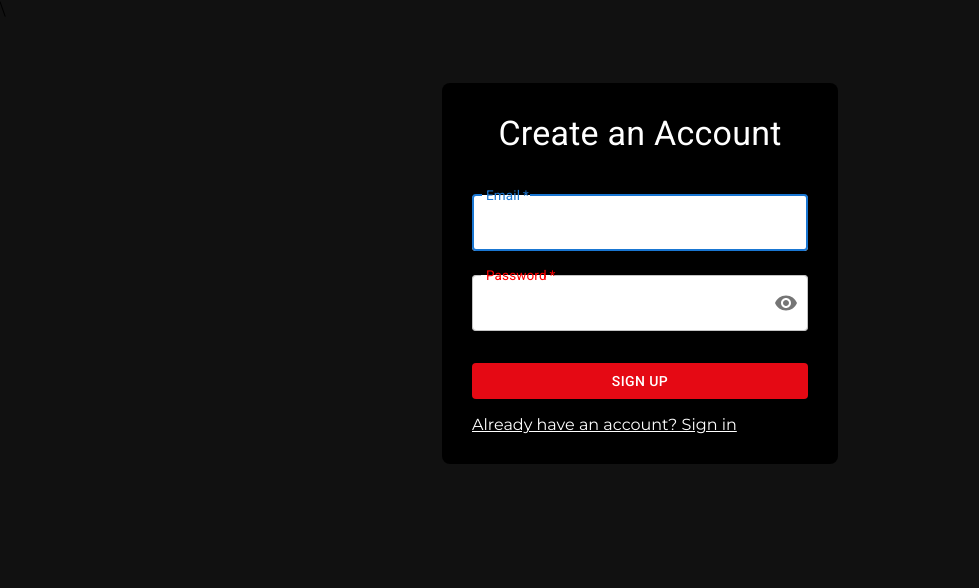
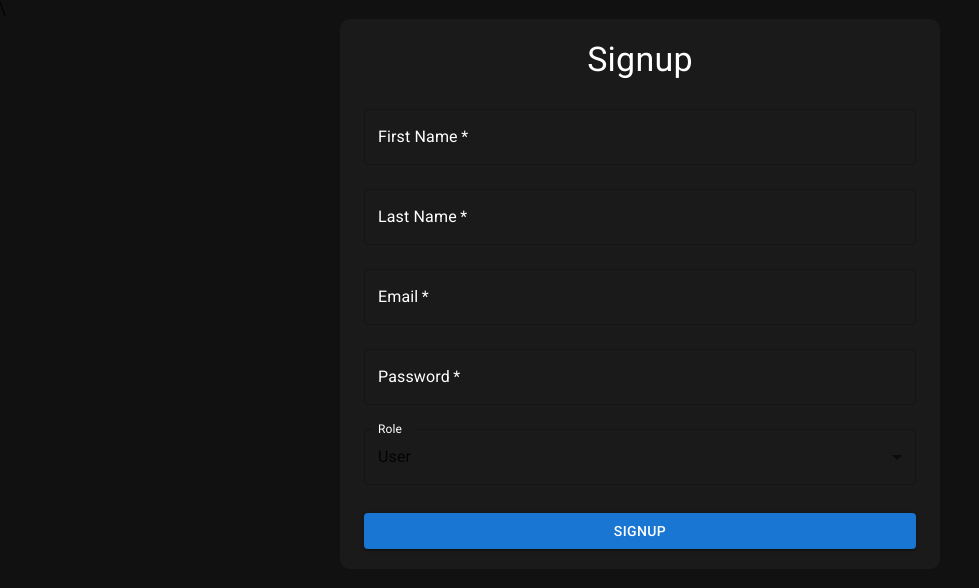
Before and after one commit to Suyashaa14/MRWRA-frontend, a React (Create React App) app: page / in a window 1280 px wide. Shown: the top 588 px of the page, without its empty margins (0-979 px from the left). Built offline with nearby package versions, Linux system fonts and the light colour scheme.

Commit message:
login and signup basic api calls and format finished

```diff
--- a/src/Pages/Login.js
+++ b/src/Pages/Login.js
@@ -1,137 +1,66 @@
-import React, { useState } from "react";
-import { useNavigate } from "react-router-dom";
-import axios from "axios";
-import {
-  TextField,
-  Button,
-  Typography,
-  Container,
-  Box,
-  Snackbar,
-  IconButton,
-  InputAdornment,
-} from "@mui/material";
-import MuiAlert from "@mui/material/Alert";
-import { Visibility, VisibilityOff } from "@mui/icons-material";
+import React, { useState } from 'react';
+import { TextField, Button, Typography, Container, Box } from '@mui/material';
+import axios from 'axios';
 
-function Login() {
-  const navigate = useNavigate();
-  const [formData, setFormData] = useState({
-    email: "",
-    password: "",
-  });
-  const [error, setError] = useState("");
-  const [showPassword, setShowPassword] = useState(false);
-
-  const handleChange = (e) => {
-    const { name, value } = e.target;
-    setFormData((prevData) => ({
-      ...prevData,
-      [name]: value,
-    }));
-  };
+const LoginForm = () => {
+  const [email, setEmail] = useState('');
+  const [password, setPassword] = useState('');
+  const [error, setError] = useState('');
 
   const handleSubmit = async (e) => {
     e.preventDefault();
-    setError(""); // Clear previous error message
 
     try {
-      const response = await axios.post("/api/login", formData);
-      // Assuming the backend returns a JWT token as response.data.token upon successful login
-      const token = response.data.token;
-      // Save the token in local storage
-      localStorage.setItem("token", token);
-      // Navigate to the home page
-      navigate("/home");
+      const response = await axios.post('http://localhost:8005/auth/login', {
+        email,
+        password,
+        role: 'user', // You can set the default role here or dynamically based on user selection
+      });
+
+      const { token } = response.data;
+      localStorage.setItem('token', token);
+
     } catch (error) {
-      console.error("Login failed:", error);
-      setError("Invalid email or password"); // Set error message for failed login
+      setError('Invalid Credentials. Please try again.');
     }
   };
 
-  const handleShowPassword = () => {
-    setShowPassword((prevShowPassword) => !prevShowPassword);
-  };
-
   return (
-    <Container component="main" maxWidth="xs">
-      <Box
-        sx={{
-          marginTop: 8,
-          display: "flex",
-          flexDirection: "column",
-          alignItems: "center",
-          backgroundColor: "black", // Set background color
-          padding: "30px",
-          borderRadius: "8px",
-        }}
-      >
-        <Typography component="h1" variant="h4" sx={{ color: "white" }}>
-          Sign In
-        </Typography>
-        <Box component="form" onSubmit={handleSubmit} sx={{ mt: 3 }}>
-          <TextField
-            fullWidth
-            margin="normal"
-            label="Email"
-            name="email"
-            type="email"
-            value={formData.email}
-            onChange={handleChange}
-            required
-            autoFocus
-            sx={{ backgroundColor: "white", borderRadius: "4px" }} // Set background color and styling
-          />
-          <TextField
-            fullWidth
-            margin="normal"
-            label="Password"
-            name="password"
-            type={showPassword ? "text" : "password"}
-            value={formData.password}
-            onChange={handleChange}
-            required
-            // Add InputProps to include the eye button
-            InputProps={{
-              endAdornment: (
-                <InputAdornment position="end">
-                  <IconButton onClick={handleShowPassword} edge="end">
-                    {showPassword ? <VisibilityOff /> : <Visibility />}
-                  </IconButton>
-                </InputAdornment>
-              ),
-            }}
-            sx={{ backgroundColor: "white", borderRadius: "4px" }} // Set background color and styling
-          />
-          <Button
-            type="submit"
-            fullWidth
-            variant="contained"
-            sx={{ mt: 3, mb: 2, backgroundColor: "#e50914" }} // Set button color
-          >
-            Sign In
-          </Button>
-          <a href="/" style={{ marginLeft: "auto", color: "white" }}>
-            Sign up
-          </a>
-        </Box>
-      </Box>
-      <Snackbar
-        open={!!error}
-        autoHideDuration={6000}
-        onClose={() => setError("")}
-        anchorOrigin={{ vertical: "top", horizontal: "center" }}
-      >
-        <MuiAlert
-          onClose={() => setError("")}
-          severity="error"
-          sx={{ width: "100%" }}
-        >
-          {error}
-        </MuiAlert>
-      </Snackbar>
+    <Container maxWidth="sm" sx={{ backgroundColor: '#1a1a1a', color: '#fff', padding: '20px', borderRadius: '10px' }}>
+      <Typography variant="h4" align="center" gutterBottom>
+        Login
+      </Typography>
+      <form onSubmit={handleSubmit}>
+        <TextField
+          label="Email"
+          variant="outlined"
+          fullWidth
+          margin="normal"
+          value={email}
+          onChange={(e) => setEmail(e.target.value)}
+          required
+          color="primary"
+          InputLabelProps={{ style: { color: '#fff' } }}
+        />
+        <TextField
+          label="Password"
+          variant="outlined"
+          fullWidth
+          margin="normal"
+          type="password"
+          value={password}
+          onChange={(e) => setPassword(e.target.value)}
+          required
+          color="primary"
+          InputLabelProps={{ style: { color: '#fff' } }}
+        />
+        <Button type="submit" variant="contained" fullWidth style={{ marginTop: '20px' }}>
+          Login
+        </Button>
+        {error && <Typography variant="body2" color="error" style={{ marginTop: '10px' }}>{error}</Typography>}
+      </form>
     </Container>
   );
-}
+};
 
-export default Login;
+export default LoginForm;
--- a/src/Pages/Signup.js
+++ b/src/Pages/Signup.js
@@ -1,162 +1,104 @@
-import React, { useState } from "react";
-import axios from "axios";
-import {
-  TextField,
-  Button,
-  Typography,
-  Container,
-  Box,
-  Snackbar,
-  IconButton,
-  InputAdornment,
-} from "@mui/material";
-import MuiAlert from "@mui/material/Alert";
-import { useNavigate } from "react-router-dom";
-import { Visibility, VisibilityOff } from "@mui/icons-material";
+import React, { useState } from 'react';
+import { TextField, Button, Typography, Container, MenuItem, Select, FormControl, InputLabel } from '@mui/material';
+import axios from 'axios';
 
 const Signup = () => {
-  const navigate = useNavigate();
-  const [formData, setFormData] = useState({
-    email: "",
-    password: "",
-  });
-
-  const [showPassword, setShowPassword] = useState(false);
-
-  const [snackbarOpen, setSnackbarOpen] = useState(false);
-  const [snackbarMessage, setSnackbarMessage] = useState("");
-  const [snackbarSeverity, setSnackbarSeverity] = useState("success");
-
-  const handleChange = (e) => {
-    setFormData({
-      ...formData,
-      [e.target.name]: e.target.value,
-    });
-  };
-
-  const handleShowPassword = () => {
-    setShowPassword((prevShowPassword) => !prevShowPassword);
-  };
+  const [firstName, setFirstName] = useState('');
+  const [lastName, setLastName] = useState('');
+  const [email, setEmail] = useState('');
+  const [password, setPassword] = useState('');
+  const [role, setRole] = useState('user'); // Default role is set to 'user'
+  const [error, setError] = useState('');
 
   const handleSubmit = async (e) => {
     e.preventDefault();
 
     try {
-      const response = await axios.post(
-        "http://127.0.0.1:5000/api/register",
-        formData
-      );
-      setSnackbarMessage("Account created successfully!");
-      setSnackbarSeverity("success");
-      setSnackbarOpen(true);
-      console.log(response.data); // Handle success
-
-      // Clear the form data after successful signup
-      setFormData({
-        email: "",
-        password: "",
+      // Send a POST request to your backend API endpoint for signup
+      const response = await axios.post('http://localhost:8005/auth/register', {
+        firstName,
+        lastName,
+        email,
+        password,
+        role,
       });
 
-      // Optionally, you can redirect to the login page after a delay (e.g., 2 seconds)
-      setTimeout(() => {
-        navigate("/login");
-      }, 2000);
+      // Handle successful signup response (if needed)
+      console.log(response.data);
+
+      // Optionally, you can redirect the user to a login page after successful signup
+      // Example: history.push('/login');
     } catch (error) {
-      setSnackbarMessage("Error creating account.");
-      setSnackbarSeverity("error");
-      setSnackbarOpen(true);
-      console.error(error); // Handle error
+      setError('Signup failed. Please try again.'); // Handle signup failure
     }
   };
 
-  const handleSnackbarClose = () => {
-    setSnackbarOpen(false);
-  };
-
   return (
-    <Container component="main" maxWidth="xs">
-      <Box
-        sx={{
-          marginTop: 8,
-          display: "flex",
-          flexDirection: "column",
-          alignItems: "center",
-          backgroundColor: "black",
-          padding: "30px",
-          borderRadius: "8px",
-        }}
-      >
-        <Typography component="h1" variant="h4" sx={{ color: "white" }}>
-          Create an Account
+    <Container maxWidth="sm" sx={{ backgroundColor: '#1a1a1a', color: '#fff', padding: '20px', borderRadius: '10px' }}>
+      <Typography variant="h4" align="center" gutterBottom>
+        Signup
       </Typography>
-        <Box component="form" onSubmit={handleSubmit} sx={{ mt: 3 }}>
+      <form onSubmit={handleSubmit}>
         <TextField
+          label="First Name"
+          variant="outlined"
           fullWidth
           margin="normal"
-            label="Email"
-            name="email"
-            type="email"
-            value={formData.email}
-            onChange={handleChange}
+          value={firstName}
+          onChange={(e) => setFirstName(e.target.value)}
           required
-            autoFocus
-            InputLabelProps={{
-              shrink: true,
-              sx: { color: "red", fontSize: "18px" }, // Adjust font size and color
-            }}
-            sx={{ backgroundColor: "white", borderRadius: "4px" }}
+          InputLabelProps={{ style: { color: '#fff' } }}
         />
         <TextField
+          label="Last Name"
+          variant="outlined"
           fullWidth
           margin="normal"
+          value={lastName}
+          onChange={(e) => setLastName(e.target.value)}
+          required
+          InputLabelProps={{ style: { color: '#fff' } }}
+        />
+        <TextField
+          label="Email"
+          variant="outlined"
+          fullWidth
+          margin="normal"
+          type="email"
+          value={email}
+          onChange={(e) => setEmail(e.target.value)}
+          required
+          InputLabelProps={{ style: { color: '#fff' } }}
+        />
+        <TextField
           label="Password"
-            name="password"
-            type={showPassword ? "text" : "password"}
-            value={formData.password}
-            onChange={handleChange}
+          variant="outlined"
+          fullWidth
+          margin="normal"
+          type="password"
+          value={password}
+          onChange={(e) => setPassword(e.target.value)}
           required
-            InputProps={{
-              endAdornment: (
-                <InputAdornment position="end">
-                  <IconButton onClick={handleShowPassword} edge="end">
-                    {showPassword ? <VisibilityOff /> : <Visibility />}
-                  </IconButton>
-                </InputAdornment>
-              ),
-            }}
-            InputLabelProps={{
-              shrink: true,
-              sx: { color: "red", fontSize: "18px" }, // Adjust font size and color
-            }}
-            sx={{ backgroundColor: "white", borderRadius: "4px" }}
+          InputLabelProps={{ style: { color: '#fff' } }}
         />
-          <Button
-            type="submit"
-            fullWidth
-            variant="contained"
-            sx={{ mt: 3, mb: 2, backgroundColor: "#e50914" }}
+        <FormControl variant="outlined" fullWidth margin="normal">
+          <InputLabel id="role-label" style={{ color: '#fff' }}>Role</InputLabel>
+          <Select
+            labelId="role-label"
+            label="Role"
+            value={role}
+            onChange={(e) => setRole(e.target.value)}
+            required
           >
-            Sign Up
+            <MenuItem value="user">User</MenuItem>
+            <MenuItem value="admin">Admin</MenuItem>
+          </Select>
+        </FormControl>
+        <Button type="submit" variant="contained" color="primary" fullWidth style={{ marginTop: '20px' }}>
+          Signup
         </Button>
-          <a href="/login" style={{ color: "white" }}>
-            Already have an account? Sign in
-          </a>
-        </Box>
-      </Box>
-      <Snackbar
-        open={snackbarOpen}
-        autoHideDuration={6000}
-        onClose={handleSnackbarClose}
-        anchorOrigin={{ vertical: "top", horizontal: "center" }}
-      >
-        <MuiAlert
-          onClose={handleSnackbarClose}
-          severity={snackbarSeverity}
-          sx={{ width: "100%" }}
-        >
-          {snackbarMessage}
-        </MuiAlert>
-      </Snackbar>
+        {error && <Typography variant="body2" color="error" style={{ marginTop: '10px' }}>{error}</Typography>}
+      </form>
     </Container>
   );
 };
```
Lines whose indentation alone changed are shown as unchanged.
